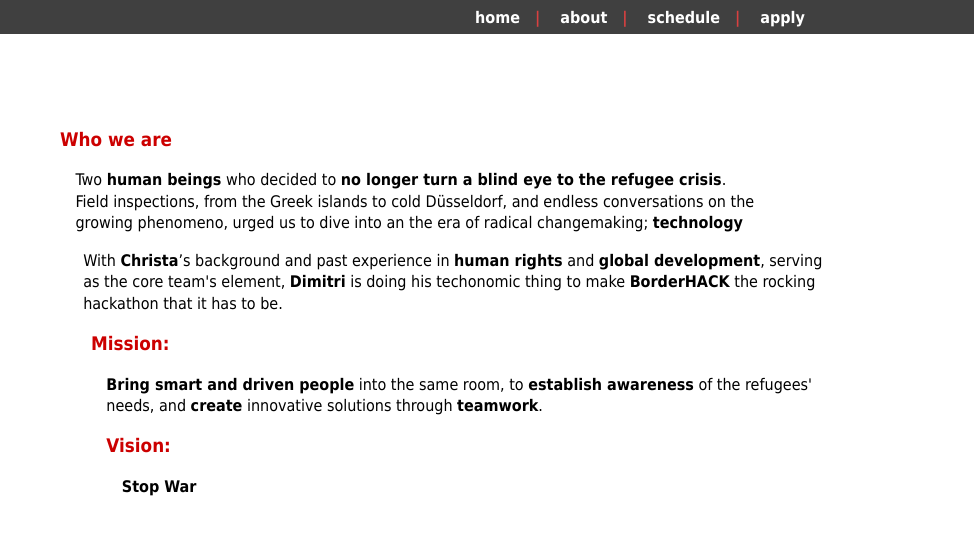
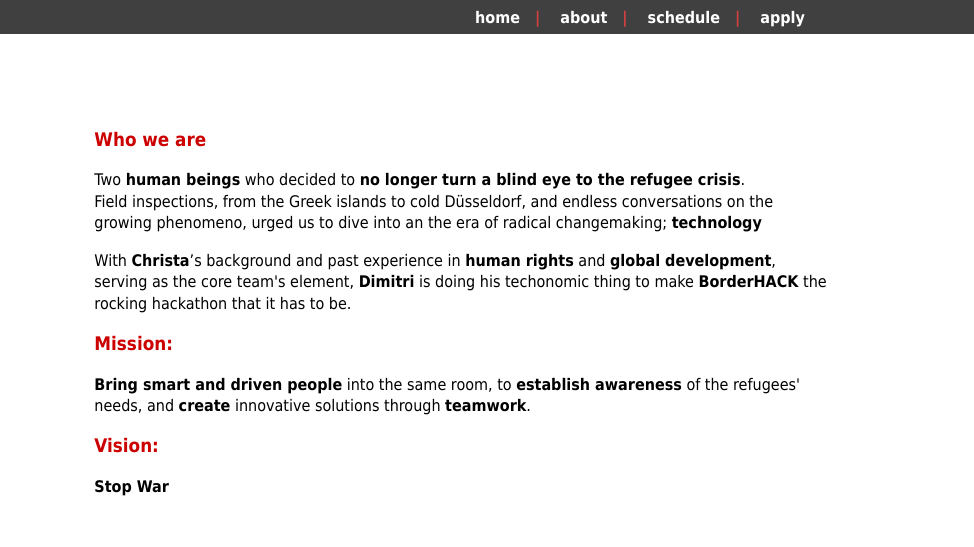
Before and after one commit to BorderHACK-org/borderHACK.org, a plain HTML site: page about.html in a window 1280 px wide. Shown: the top 547 px of the page, 0-974 px from the left. Drawn offline with Linux system fonts and the light colour scheme.

Commit message:
og tag works

```diff
--- a/about.html
+++ b/about.html
@@ -3,8 +3,10 @@
 <html>
 
 <head>
+	<title>About</title>
 	<meta charset="utf-8">
 	<meta name="viewport" content="width=device-width, initial-scale=1, maximum-scale=1">
+	<meta property="og:image" content="http://borderhack.org/img/thumb.png">
 	<meta http-equiv="Page-Exit" content="revealTrans(Duration=1.0,Transition=9)">
 	<link rel="stylesheet" type="text/css" href="css/main.css">
 
@@ -35,20 +37,20 @@
 	<div class="left">
 		<div id="about">
 			<h3>Who we are</h3>
-				<p style="margin-left:2%;">
+				<p>
 					Two <b>human beings</b> who decided to <b>no longer turn a blind eye to the refugee crisis</b>.<br>
 					Field inspections, from the Greek islands to cold Düsseldorf, and endless conversations on the<br>
 					growing phenomeno, urged us to dive into an the era of radical changemaking; <b>technology</b></p>
 
-				<p style="margin-left:3%">
+				<p>
 					With <b><a href="https://about.me/christinacalbos">Christa</a></b>’s background and past experience in <b>human rights</b> and <b>global development</b>, serving as the core team's element, <a href="https://about.me/ntemposd"><b>Dimitri</b></a> is doing his techonomic thing to make <b>BorderHACK</b> the rocking hackathon that it has to be.</p>
 
-			<h3 style="margin-left:4%;">Mission:</h3>
-				<p style="margin-left:6%;">
+			<h3>Mission:</h3>
+				<p>
 					<b>Bring smart and driven people</b> into the same room, to <b>establish awareness</b> of the refugees' needs, and <b>create</b> innovative solutions through <b>teamwork</b>.</p>
 
-			<h3 style="margin-left:6%;">Vision:</h3>
-				<p style="margin-left:8%;"><b>Stop War</b></p>
+			<h3>Vision:</h3>
+				<p><b>Stop War</b></p>
 		</div>
 	</div>
 
--- a/css/apply.css
+++ b/css/apply.css
@@ -68,7 +68,7 @@ html,body {
 
 	#apply{
 		margin-top: 20%;
-		margin-left: 7%;
+		margin-left: 10%;
 		margin-right: 3%;
 		margin-bottom: 7%;
 	}
--- a/css/main.css
+++ b/css/main.css
@@ -85,7 +85,7 @@ html,body {
 
 	#about {
 		margin-top: 15%;
-		margin-left: 7%;
+		margin-left: 11%;
 		margin-right: 3%;
 	}
 
```
Also changed, not shown: apply.html (+9 -6 lines), index.html (+2 -0 lines), tba.html (+2 -0 lines).
